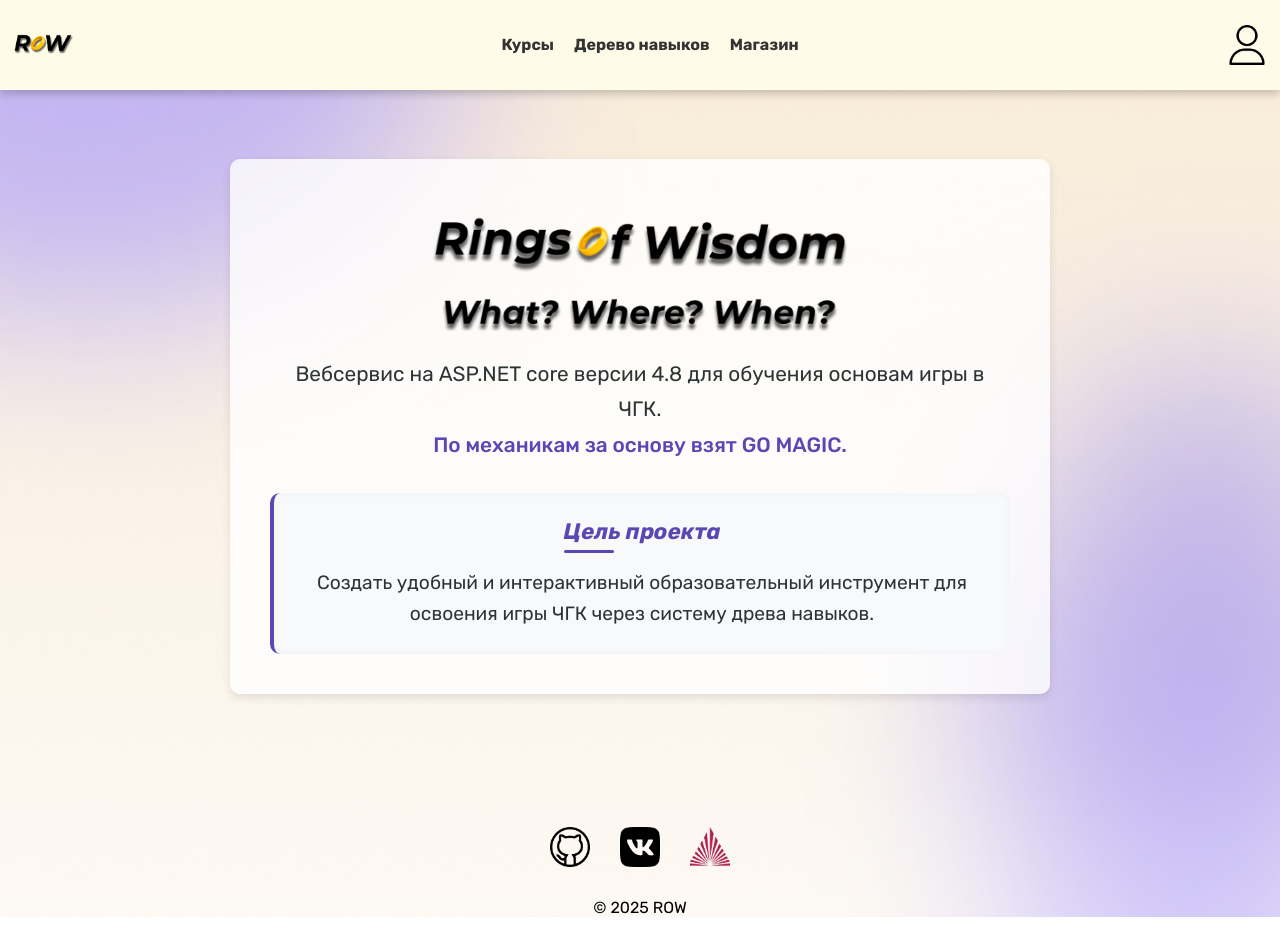
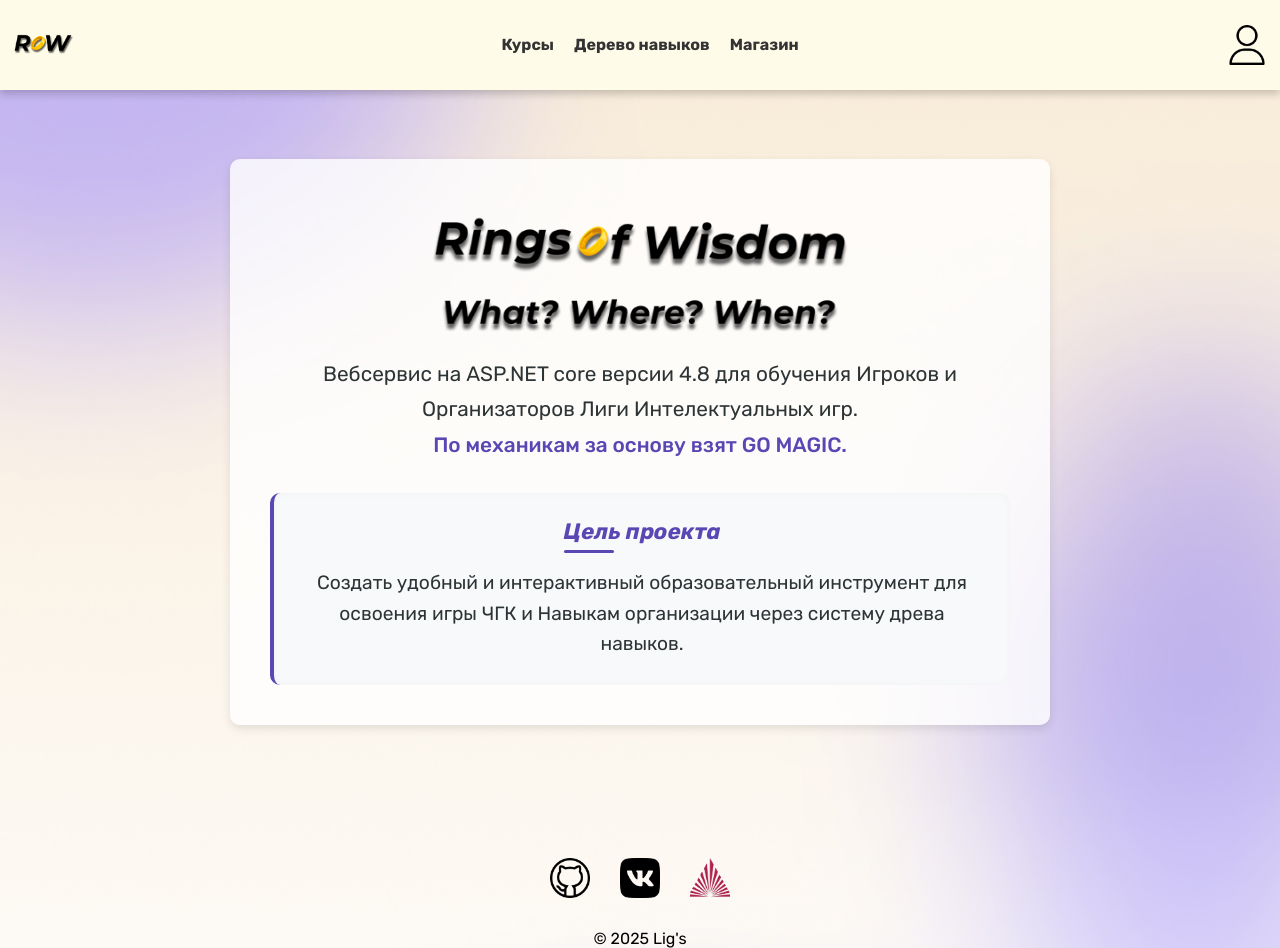
Before and after one commit to Kombat712/LIg-s-School, a React (Vite) app in the folder frontend/front/: page / in a window 1280 px wide. Before the commit the page ends 917 px from the top, so only its background shows below. Built offline with nearby package versions, Linux system fonts and the light colour scheme; no server answers.

Commit message:
настройка фона

```diff
--- a/frontend/front/src/components/footer/Footer.jsx
+++ b/frontend/front/src/components/footer/Footer.jsx
@@ -27,7 +27,7 @@
 						</li>
 					</ul>
 					<div className="copyright">
-						<p>© 2025 ROW</p>
+						<p>© 2025 Lig's</p>
 					</div>
 				</div>
 			</div>
--- a/frontend/front/src/pages/Mainpage.jsx
+++ b/frontend/front/src/pages/Mainpage.jsx
@@ -11,7 +11,7 @@
 
                 <div className="text-container_main">
                     <p className="description_main">
-                        Вебсервис на ASP.NET core версии 4.8 для обучения основам игры в ЧГК.<br />
+                        Вебсервис на ASP.NET core версии 4.8 для обучения Игроков и Организаторов Лиги Интелектуальных игр.<br />
                         <span className="highlight-text">По механикам за основу взят <a href="https://gomagic.org" target="_blank" rel="noopener noreferrer" style={{ textDecoration: 'none', color: '#5a47b3', }}>GO MAGIC</a>.</span>
                     </p>
 
@@ -20,7 +20,7 @@
                             <h2>Цель проекта</h2>
                         </div>
                         <p className="goal-text_main">
-                            Создать удобный и интерактивный образовательный инструмент для освоения игры ЧГК через систему древа навыков.
+                            Создать удобный и интерактивный образовательный инструмент для освоения игры ЧГК и Навыкам организации через систему древа навыков.
                         </p>
                     </div>
                 </div>
```
